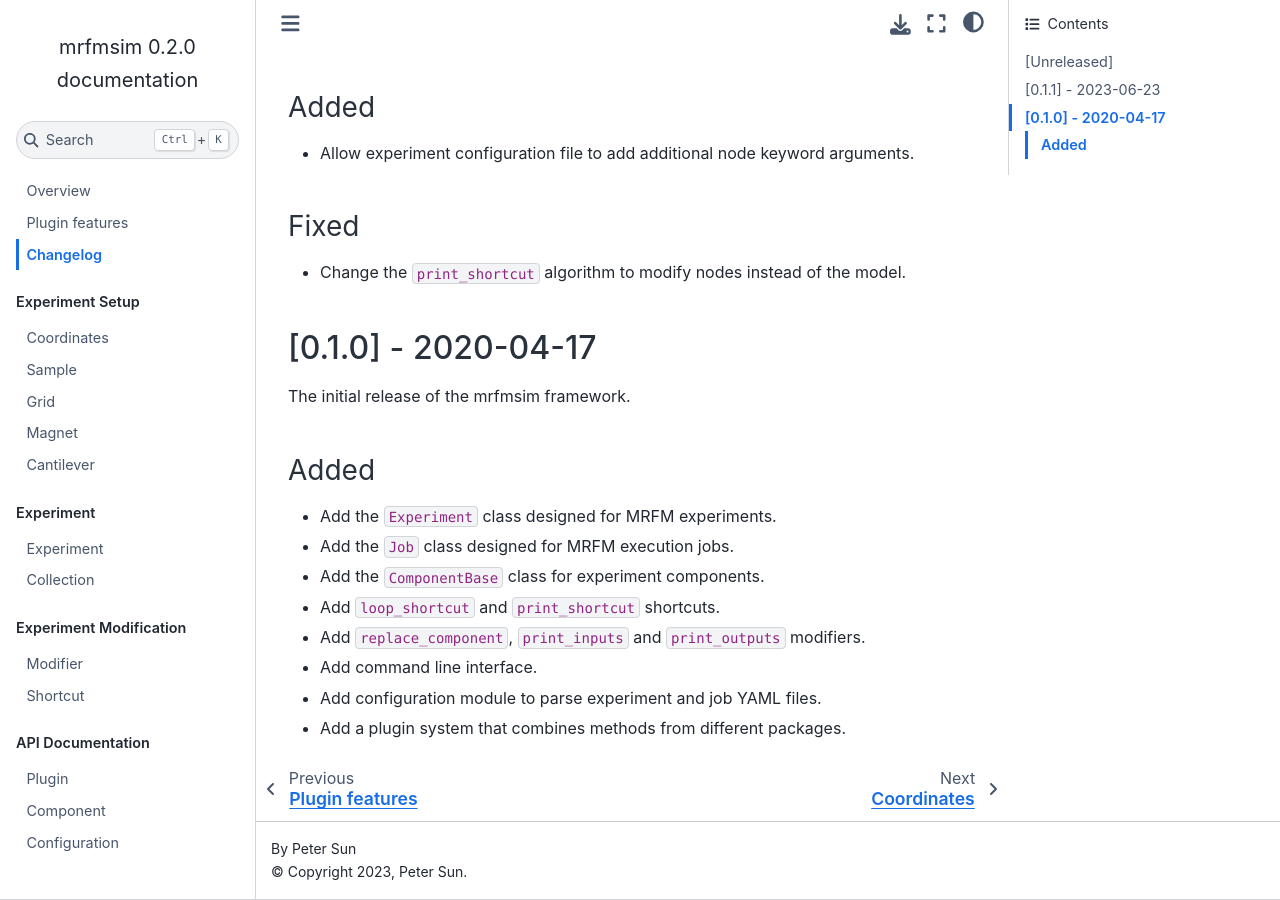
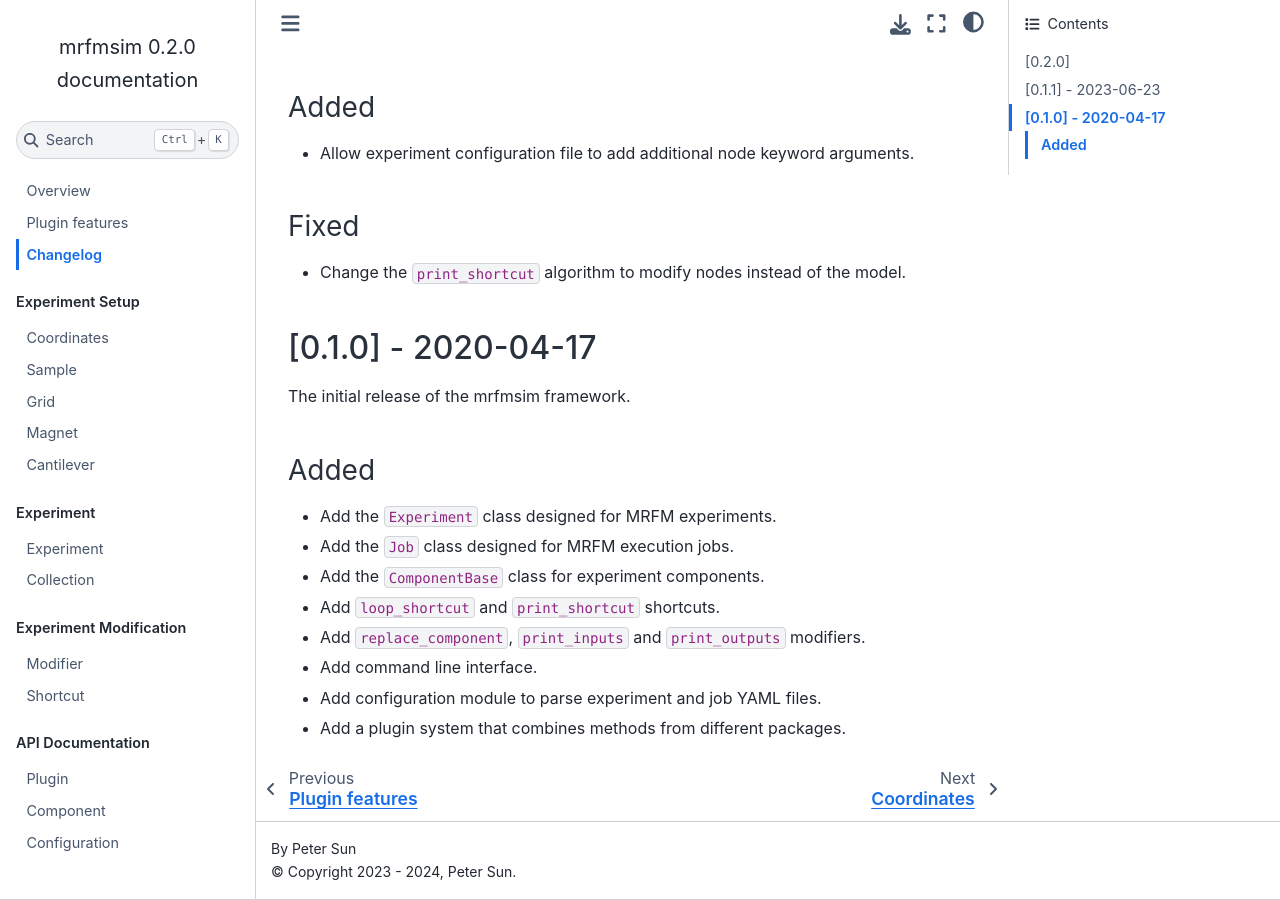
Before and after one commit to Marohn-Group/mrfmsim, a Sphinx documentation site: the page built from docs/changelog.rst, in a window 1280 px wide and 900 px high, scrolled down 1007 px. Built offline with Sphinx 7.4.7 and the Sphinx Book theme 1.1.4, drawn with Linux system fonts in a browser that asks for light colours.

Commit message:
Bump version to 0.2.0

```diff
--- a/CHANGELOG.rst
+++ b/CHANGELOG.rst
@@ -8,7 +8,7 @@ and this project adheres to
 `Semantic Versioning <https://semver.org/spec/v2.0.0.html>`_
 
 
-[Unreleased]
+[0.2.0]
 -------------------------
 
 Changed
--- a/docs/conf.py
+++ b/docs/conf.py
@@ -14,7 +14,7 @@ sys.path.insert(0, os.path.abspath(".."))
 # https://www.sphinx-doc.org/en/master/usage/configuration.html#project-information
 
 project = 'mrfmsim'
-copyright = '2023, Peter Sun'
+copyright = '2023 - 2024, Peter Sun'
 author = 'Peter Sun'
 release = '0.2.0'
 
```
